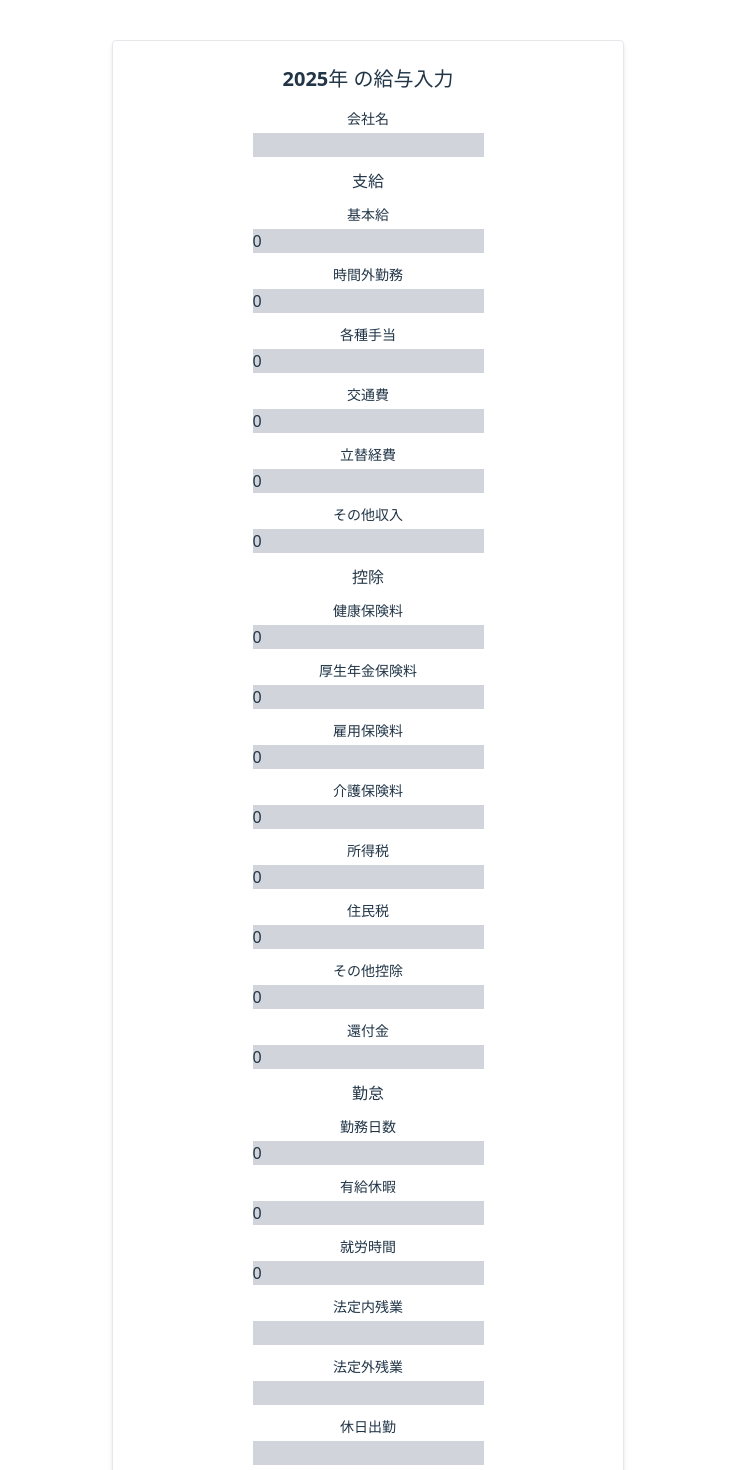
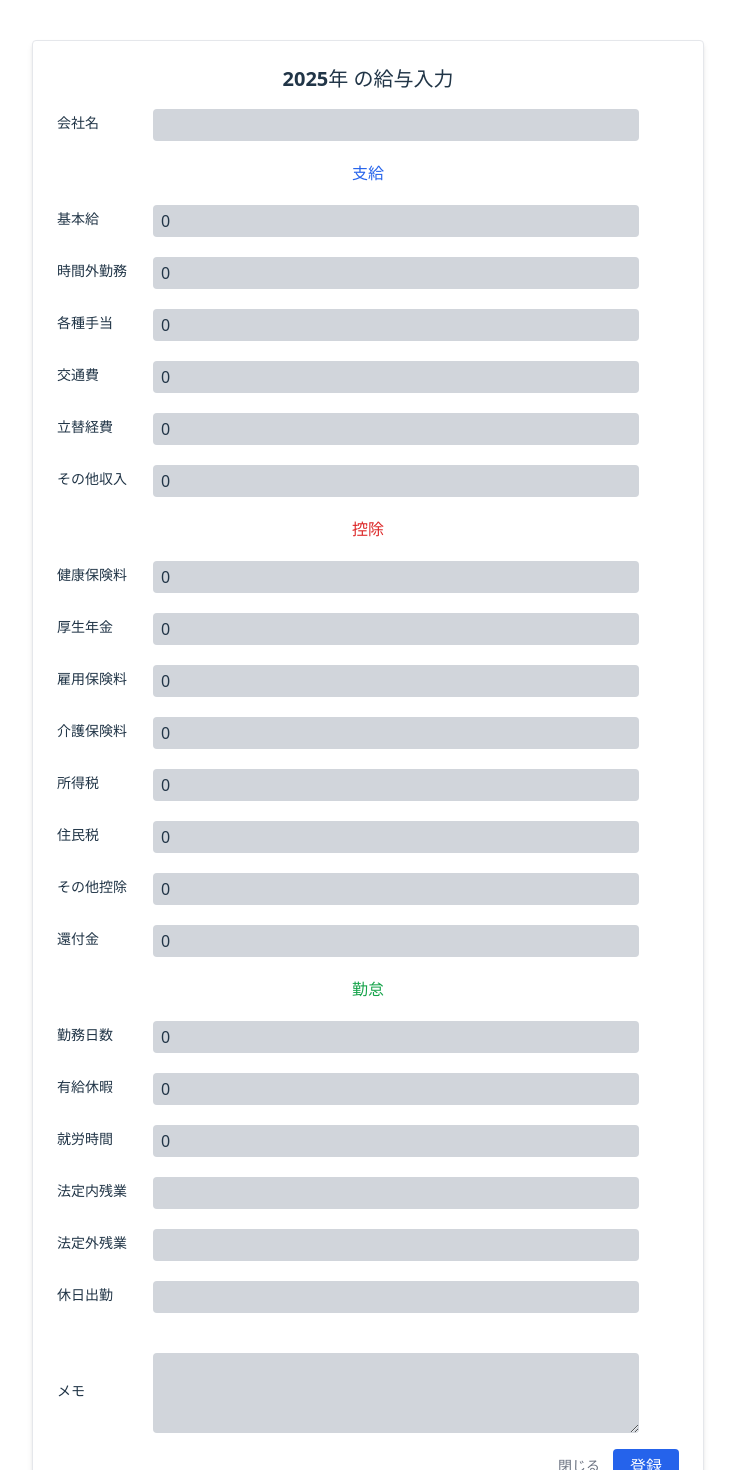
Before and after one commit to Coba0405/products, a Vue app in the folder payrollManagement/salary-manager/: page /salary/new in a window 1280 px wide. Shown: the top 1470 px of the page, without its empty margins (272-1007 px from the left). Built offline with nearby package versions, Linux system fonts and the light colour scheme.

Commit message:
Layout correction

```diff
--- a/payrollManagement/salary-manager/src/App.vue
+++ b/payrollManagement/salary-manager/src/App.vue
@@ -1,5 +1,5 @@
 <template>
-  <div class="min-h-screen w-full max-w-screen-lx mx-auto px-8 py-4">
+  <div class="min-h-screen w-full max-w-screen-lx px-8 py-4">
     <router-view />
   </div>
 </template>
--- a/payrollManagement/salary-manager/src/components/SalaryForm.vue
+++ b/payrollManagement/salary-manager/src/components/SalaryForm.vue
@@ -1,124 +1,126 @@
 <template>
-  <div class="border p-6 rounded shadow-md bg-white max-w-lg mx-auto">
+  <div class="border p-6 rounded shadow-md bg-white max-w-2xl mx-auto">
     <h3 class="text-xl font-bold mb-4 text-center">
       {{ year }}年 {{ month }}の給与入力
     </h3>
 
     <!-- 入力フォーム -->
-    <form @submit.prevent="submitForm" class="space-y-3">
+    <form @submit.prevent="submitForm" class="text-flex">
       <!-- 会社名 -->
-      <div>
-        <label class="block text-sm mb-1">会社名</label>
-        <input v-model="form.company" type="text" class="input bg-gray-300" required />
+      <div class="flex items-center gap-4 mr-10">
+        <label class="block w-20 shrink-0 text-sm mb-1">会社名</label>
+        <input v-model="form.company" type="text" class="input flex-1 rounded px-2 py-1 min-w-5 bg-gray-300" required />
       </div>
 
-      <h3>支給</h3>
-      <div>
-        <label class="block text-sm mb-1">基本給</label>
-        <input v-model.number="form.base_salary" type="number" class="input bg-gray-300" />
+      <h2 class="text-center text-blue-600 mt-5">支給</h2>
+
+      <div class="flex items-center gap-4 mt-5 mr-10">
+        <label class="block w-20 shrink-0 text-sm mb-1">基本給</label>
+        <input v-model.number="form.base_salary" type="number" class="input flex-1 rounded px-2 py-1 bg-gray-300" />
       </div>
 
-      <div>
-        <label class="block text-sm mb-1">時間外勤務</label>
-        <input v-model.number="form.overtime_pay" type="number" class="input bg-gray-300" />
+      <div class="flex items-center gap-4 mt-5 mr-10">
+        <label class="block w-20 shrink-0 text-sm mb-1">時間外勤務</label>
+        <input v-model.number="form.overtime_pay" type="number" class="input flex-1 rounded px-2 py-1 bg-gray-300" />
       </div>
 
-      <div>
-        <label class="block text-sm mb-1">各種手当</label>
-        <input v-model.number="form.allowances" type="number" class="input bg-gray-300" />
+      <div class="flex items-center gap-4 mt-5 mr-10">
+        <label class="block w-20 shrink-0 text-sm mb-1">各種手当</label>
+        <input v-model.number="form.allowances" type="number" class="input flex-1 rounded px-2 py-1 bg-gray-300" />
       </div>
 
-      <div>
-        <label class="block text-sm mb-1">交通費</label>
-        <input v-model.number="form.transport" type="number" class="input bg-gray-300" />
+      <div class="flex items-center gap-4 mt-5 mr-10">
+        <label class="block w-20 shrink-0 text-sm mb-1">交通費</label>
+        <input v-model.number="form.transport" type="number" class="input flex-1 rounded px-2 py-1 bg-gray-300" />
       </div>
 
-      <div>
-        <label class="block text-sm mb-1">立替経費</label>
-        <input v-model.number="form.expense_reimburse" type="number" class="input bg-gray-300" />
+      <div class="flex items-center gap-4 mt-5 mr-10">
+        <label class="block w-20 shrink-0 text-sm mb-1">立替経費</label>
+        <input v-model.number="form.expense_reimburse" type="number" class="input flex-1 rounded px-2 py-1 bg-gray-300" />
       </div>
 
-      <div>
-        <label class="block text-sm mb-1">その他収入</label>
-        <input v-model.number="form.income_other" type="number" class="input bg-gray-300" />
+      <div class="flex items-center gap-4 mt-5 mr-10">
+        <label class="block w-20 shrink-0 text-sm mb-1">その他収入</label>
+        <input v-model.number="form.income_other" type="number" class="input flex-1 rounded px-2 py-1 bg-gray-300" />
       </div>
 
-      <h3>控除</h3>
-      <div>
-        <label class="block text-sm mb-1">健康保険料</label>
-        <input v-model.number="form.health_insurance" type="number" class="input bg-gray-300" />
+      <h2 class="text-center text-red-600 mt-5">控除</h2>
+      <div class="flex items-center gap-4 mt-5 mr-10">
+        <label class="block w-20 shrink-0 text-sm mb-1">健康保険料</label>
+        <input v-model.number="form.health_insurance" type="number" class="input flex-1 rounded px-2 py-1 bg-gray-300" />
       </div>
 
-      <div>
-        <label class="block text-sm mb-1">厚生年金保険料</label>
-        <input v-model.number="form.pension" type="number" class="input bg-gray-300" />
+      <div class="flex items-center gap-4 mt-5 mr-10">
+        <label class="block w-20 shrink-0 text-sm mb-1">厚生年金</label>
+        <input v-model.number="form.pension" type="number" class="input flex-1 rounded px-2 py-1 bg-gray-300" />
       </div>
 
-      <div>
-        <label class="block text-sm mb-1">雇用保険料</label>
-        <input v-model.number="form.employment_insurance" type="number" class="input bg-gray-300" />
+      <div class="flex items-center gap-4 mt-5 mr-10">
+        <label class="block w-20 shrink-0 text-sm mb-1">雇用保険料</label>
+        <input v-model.number="form.employment_insurance" type="number" class="input flex-1 rounded px-2 py-1 bg-gray-300" />
       </div>
 
-      <div>
-        <label class="block text-sm mb-1">介護保険料</label>
-        <input v-model.number="form.nursing_insurance" type="number" class="input bg-gray-300" />
+      <div class="flex items-center gap-4 mt-5 mr-10">
+        <label class="block w-20 shrink-0 text-sm mb-1">介護保険料</label>
+        <input v-model.number="form.nursing_insurance" type="number" class="input flex-1 rounded px-2 py-1 bg-gray-300" />
       </div>
 
-      <div>
-        <label class="block text-sm mb-1">所得税</label>
-        <input v-model.number="form.income_tax" type="number" class="input bg-gray-300" />
+      <div class="flex items-center gap-4 mt-5 mr-10">
+        <label class="block w-20 shrink-0 text-sm mb-1">所得税</label>
+        <input v-model.number="form.income_tax" type="number" class="input flex-1 rounded px-2 py-1 bg-gray-300" />
       </div>
 
-      <div>
-        <label class="block text-sm mb-1">住民税</label>
-        <input v-model.number="form.resident_tax" type="number" class="input bg-gray-300" />
+      <div class="flex items-center gap-4 mt-5 mr-10">
+        <label class="block w-20 shrink-0 text-sm mb-1">住民税</label>
+        <input v-model.number="form.resident_tax" type="number" class="input flex-1 rounded px-2 py-1 bg-gray-300" />
       </div>
 
-      <div>
-        <label class="block text-sm mb-1">その他控除</label>
-        <input v-model.number="form.deduction_other" type="number" class="input bg-gray-300" />
+      <div class="flex items-center gap-4 mt-5 mr-10">
+        <label class="block w-20 shrink-0 text-sm mb-1">その他控除</label>
+        <input v-model.number="form.deduction_other" type="number" class="input flex-1 rounded px-2 py-1 bg-gray-300" />
       </div>
 
-      <div>
-        <label class="block text-sm mb-1">還付金</label>
-        <input v-model.number="form.refund" type="number" class="input bg-gray-300" />
+      <div class="flex items-center gap-4 mt-5 mr-10">
+        <label class="block w-20 shrink-0 text-sm mb-1">還付金</label>
+        <input v-model.number="form.refund" type="number" class="input flex-1 rounded px-2 py-1 bg-gray-300" />
       </div>
 
-      <h3>勤怠</h3>
-      <div>
-        <label class="block text-sm mb-1">勤務日数</label>
-        <input v-model.number="form.working_days" type="number" class="input bg-gray-300" />
+      <h2 class="text-center text-green-600 mt-5">勤怠</h2>
+
+      <div class="flex items-center gap-4 mt-5 mr-10">
+        <label class="block w-20 shrink-0 text-sm mb-1">勤務日数</label>
+        <input v-model.number="form.working_days" type="number" class="input flex-1 rounded px-2 py-1 bg-gray-300" />
       </div>
 
-      <div>
-        <label class="block text-sm mb-1">有給休暇</label>
-        <input v-model.number="form.paid_leave" type="number" class="input bg-gray-300" />
+      <div class="flex items-center gap-4 mt-5 mr-10">
+        <label class="block w-20 shrink-0 text-sm mb-1">有給休暇</label>
+        <input v-model.number="form.paid_leave" type="number" class="input flex-1 rounded px-2 py-1 bg-gray-300" />
       </div>
 
-      <div>
-        <label class="block text-sm mb-1">就労時間</label>
-        <input v-model.number="form.working_hours" type="number" class="input bg-gray-300" />
+      <div class="flex items-center gap-4 mt-5 mr-10">
+        <label class="block w-20 shrink-0 text-sm mb-1">就労時間</label>
+        <input v-model.number="form.working_hours" type="number" class="input flex-1 rounded px-2 py-1 bg-gray-300" />
       </div>
 
-      <div>
-        <label class="block text-sm mb-1">法定内残業</label>
-        <input v-model="form.overtime_in" type="text" class="input bg-gray-300" />
+      <div class="flex items-center gap-4 mt-5 mr-10">
+        <label class="block w-20 shrink-0 text-sm mb-1">法定内残業</label>
+        <input v-model="form.overtime_in" type="text" class="input flex-1 rounded px-2 py-1 bg-gray-300" />
       </div>
 
-      <div>
-        <label class="block text-sm mb-1">法定外残業</label>
-        <input v-model="form.overtime_out" type="text" class="input bg-gray-300" />
+      <div class="flex items-center gap-4 mt-5 mr-10">
+        <label class="block w-20 shrink-0 text-sm mb-1">法定外残業</label>
+        <input v-model="form.overtime_out" type="text" class="input flex-1 rounded px-2 py-1 bg-gray-300" />
       </div>
 
-      <div>
-        <label class="block text-sm mb-1">休日出勤</label>
-        <input v-model="form.holiday_work" type="text" class="input bg-gray-300" />
+      <div class="flex items-center gap-4 mt-5 mr-10">
+        <label class="block w-20 shrink-0 text-sm mb-1">休日出勤</label>
+        <input v-model="form.holiday_work" type="text" class="input flex-1 rounded px-2 py-1 bg-gray-300" />
       </div>
 
       <!-- ───── メモ ───── -->
-      <div>
-        <label class="block text-sm mb-1">メモ</label>
-        <textarea v-model="form.memo" rows="3" class="input bg-gray-300"></textarea>
+      <div class="flex items-center gap-4 mt-10 mr-10">
+        <label class="block w-20 shrink-0 text-sm mb-1">メモ</label>
+        <textarea v-model="form.memo" rows="3" class="input flex-1 rounded px-2 py-1 bg-gray-300"></textarea>
       </div>
 
       <!-- ボタン -->
--- a/payrollManagement/salary-manager/src/components/Section.vue
+++ b/payrollManagement/salary-manager/src/components/Section.vue
@@ -8,15 +8,15 @@ defineProps({
 </script>
 
 <template>
-    <div class="border rounded" :class="outerClass">
+    <div :class="['border rounded flex flex-col h-full', outerClass]">
         <div class="bg-blue-700 text-white text-center font-semibold py-1">
             {{ title }}
         </div>
 
-        <table class="w-full">
+        <table class="w-full flex-1">
             <tbody>
                 <!-- rowsの配列[0]に'label',[1]に'val'と名前をつけている -->
-                <tr v-for="[label,val] in rows" :key="label">
+                <tr v-for="[label,val] in rows" :key="label" class="border-line mt-auto">
                     <td class="border-t px-2 text-sm">{{ label }}</td>
                     <td class="border-t px-2 text-right text-sm">{{ val }}</td>
                 </tr>
--- a/payrollManagement/salary-manager/src/components/YearlySummary.vue
+++ b/payrollManagement/salary-manager/src/components/YearlySummary.vue
@@ -2,7 +2,7 @@
     <div class="p-6">
         <router-link
             :to="{ name: 'income-by-year', query: { year: currentYear } }"
-            class="flex px-4 py-2 hover:bg-gray-100 text-blue-600"
+            class="inline-flex items-left gap-1 px-4 py-2 text-blue-600 hover:bg-gray-100 rounded"
         >
             <strong>年別所得</strong>
         </router-link>
--- a/payrollManagement/salary-manager/src/style.css
+++ b/payrollManagement/salary-manager/src/style.css
@@ -66,7 +66,7 @@ button:focus-visible {
   margin: 0 auto;
   padding: 1.5rem 2rem;
   box-sizing: border-box;
-  text-align: center;
+  text-align: auto;
 }
 
 @media (prefers-color-scheme: light) {
```
Also changed, not shown: payrollManagement/salary-manager/src/components/IncomeByYear.vue (+4 -4 lines), payrollManagement/salary-manager/src/components/SalaryView.vue (+6 -6 lines).
